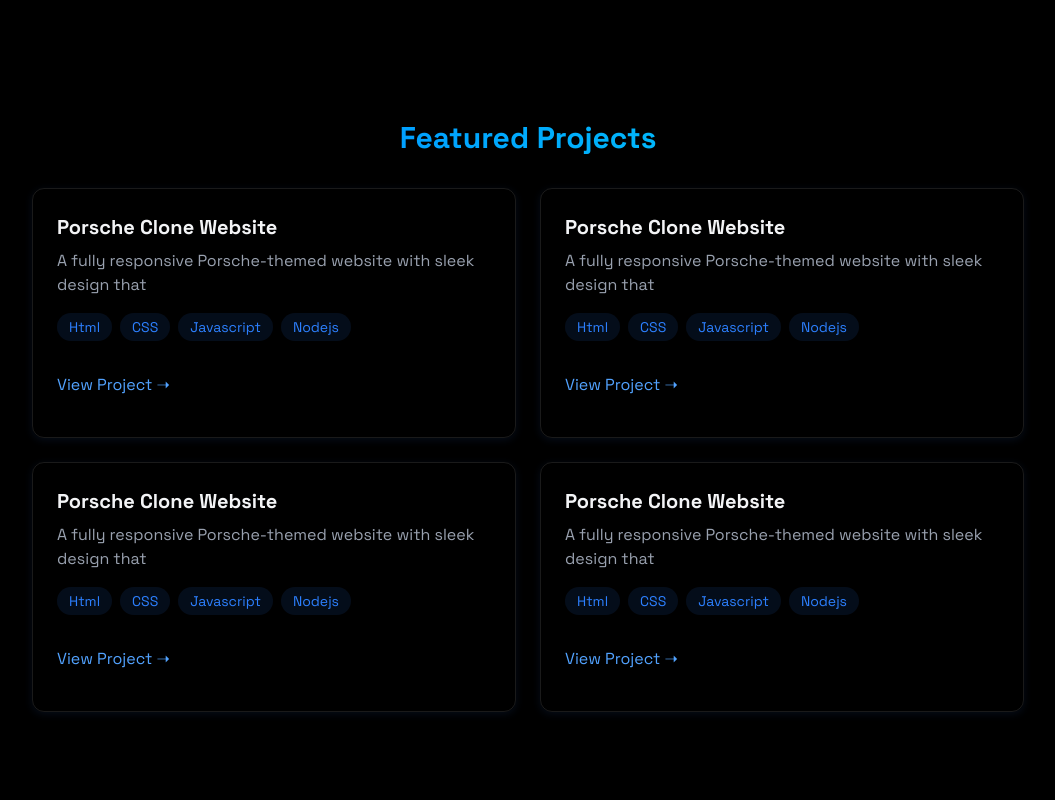
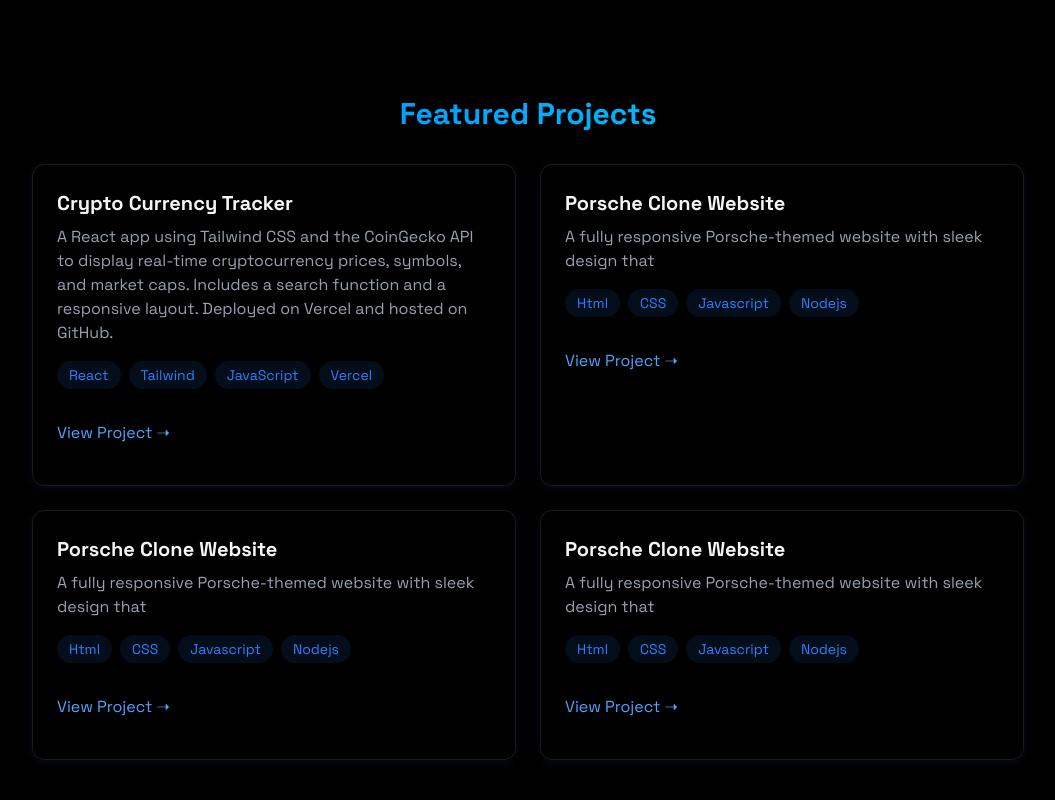
Before and after one commit to Monil3571/Monil-Portfolio, a React (Vite) app: page / in a window 1280 px wide. Shown: the part 1688-2488 px from the top of the page, without its empty margins (112-1167 px from the left). Built offline with nearby package versions, Linux system fonts and the light colour scheme.

Commit message:
added crpto project

```diff
--- a/src/components/sections/Projects.jsx
+++ b/src/components/sections/Projects.jsx
@@ -7,7 +7,6 @@
       className="min-h-screen flex items-center justify-center py-20 text-left"
     >
       <RevealOnScroll>
-
         <div className="max-w-5xl mx-auto px-4">
           <h2 className="text-3xl font-bold mb-8 bg-gradient-to-r from-blue-500 to-cyan-400 bg-clip-text text-transparent text-center">
             {" "}
@@ -15,7 +14,44 @@
           </h2>
           <div className="grid grid-cols-1 md:grid-cols-2 gap-6">
             <div className="p-6 rounded-xl border border-white/10 hover:-translate-y-1 hover:border-blue-500/30 shadow-[0_2px_8px_rgba(59,130,246,0.1)] transition-all ">
-            <h3 className="text-xl font-bold mb-2"> Porsche Clone Website </h3>
+              <h3 className="text-xl font-bold mb-2">
+                {" "}
+                Crypto Currency Tracker{" "}
+              </h3>
+              <p className="text-gray-400 mb-4">
+                A React app using Tailwind CSS and the CoinGecko API to display
+                real-time cryptocurrency prices, symbols, and market caps.
+                Includes a search function and a responsive layout. Deployed on
+                Vercel and hosted on GitHub.
+              </p>
+              <div className="flex flex-wrap gap-2 mb-4">
+                {["React", "Tailwind", "JavaScript", "Vercel"].map((tech, key) => (
+                  <span
+                    key={key}
+                    className="bg-blue-500/10 text-blue-500 py-1 px-3 rounded-full text-sm hover:bg-blue-500/20
+                hover:shadow-[0_2px_8px_rgba(59,130,246,0.1)] transition-all
+                "
+                  >
+                    {tech}
+                  </span>
+                ))}
+              </div>
+
+              <div className="flex justify-between items-center">
+                <a
+                  href="https://crypto.monilpatel.dev"
+                  className="text-blue-400 hover:text-blue-300 transition-colors my-4"
+                >
+                  {" "}
+                  View Project ➝{" "}
+                </a>
+              </div>
+            </div>
+            <div className="p-6 rounded-xl border border-white/10 hover:-translate-y-1 hover:border-blue-500/30 shadow-[0_2px_8px_rgba(59,130,246,0.1)] transition-all ">
+              <h3 className="text-xl font-bold mb-2">
+                {" "}
+                Porsche Clone Website{" "}
+              </h3>
               <p className="text-gray-400 mb-4">
                 A fully responsive Porsche-themed website with sleek design that
               </p>
@@ -43,7 +79,10 @@
               </div>
             </div>
             <div className="p-6 rounded-xl border border-white/10 hover:-translate-y-1 hover:border-blue-500/30 shadow-[0_2px_8px_rgba(59,130,246,0.1)] transition-all ">
-            <h3 className="text-xl font-bold mb-2"> Porsche Clone Website </h3>
+              <h3 className="text-xl font-bold mb-2">
+                {" "}
+                Porsche Clone Website{" "}
+              </h3>
               <p className="text-gray-400 mb-4">
                 A fully responsive Porsche-themed website with sleek design that
               </p>
@@ -71,35 +110,10 @@
               </div>
             </div>
             <div className="p-6 rounded-xl border border-white/10 hover:-translate-y-1 hover:border-blue-500/30 shadow-[0_2px_8px_rgba(59,130,246,0.1)] transition-all ">
-            <h3 className="text-xl font-bold mb-2"> Porsche Clone Website </h3>
-            <p className="text-gray-400 mb-4">
-              A fully responsive Porsche-themed website with sleek design that
-            </p>
-            <div className="flex flex-wrap gap-2 mb-4">
-              {["Html", "CSS", "Javascript", "Nodejs"].map((tech, key) => (
-                <span
-                key={key}
-                className="bg-blue-500/10 text-blue-500 py-1 px-3 rounded-full text-sm hover:bg-blue-500/20
-                hover:shadow-[0_2px_8px_rgba(59,130,246,0.1)] transition-all
-                "
-                >
-                  {tech}
-                </span>
-              ))}
-            </div>
-
-            <div className="flex justify-between items-center">
-              <a
-                href="https://monil3571.github.io/Final-project-css/"
-                className="text-blue-400 hover:text-blue-300 transition-colors my-4"
-                >
+              <h3 className="text-xl font-bold mb-2">
                 {" "}
-                View Project ➝{" "}
-              </a>
-            </div>
-          </div>
-          <div className="p-6 rounded-xl border border-white/10 hover:-translate-y-1 hover:border-blue-500/30 shadow-[0_2px_8px_rgba(59,130,246,0.1)] transition-all ">
-            <h3 className="text-xl font-bold mb-2"> Porsche Clone Website </h3>
+                Porsche Clone Website{" "}
+              </h3>
               <p className="text-gray-400 mb-4">
                 A fully responsive Porsche-themed website with sleek design that
               </p>
```
Lines whose indentation alone changed are shown as unchanged.
